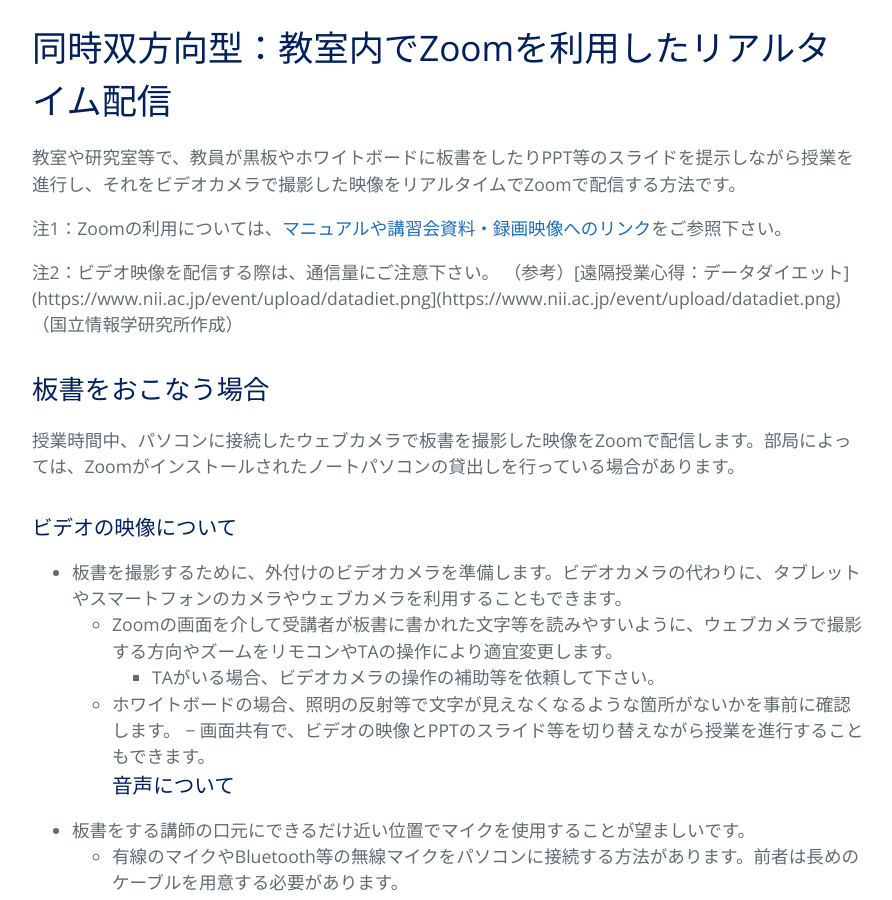
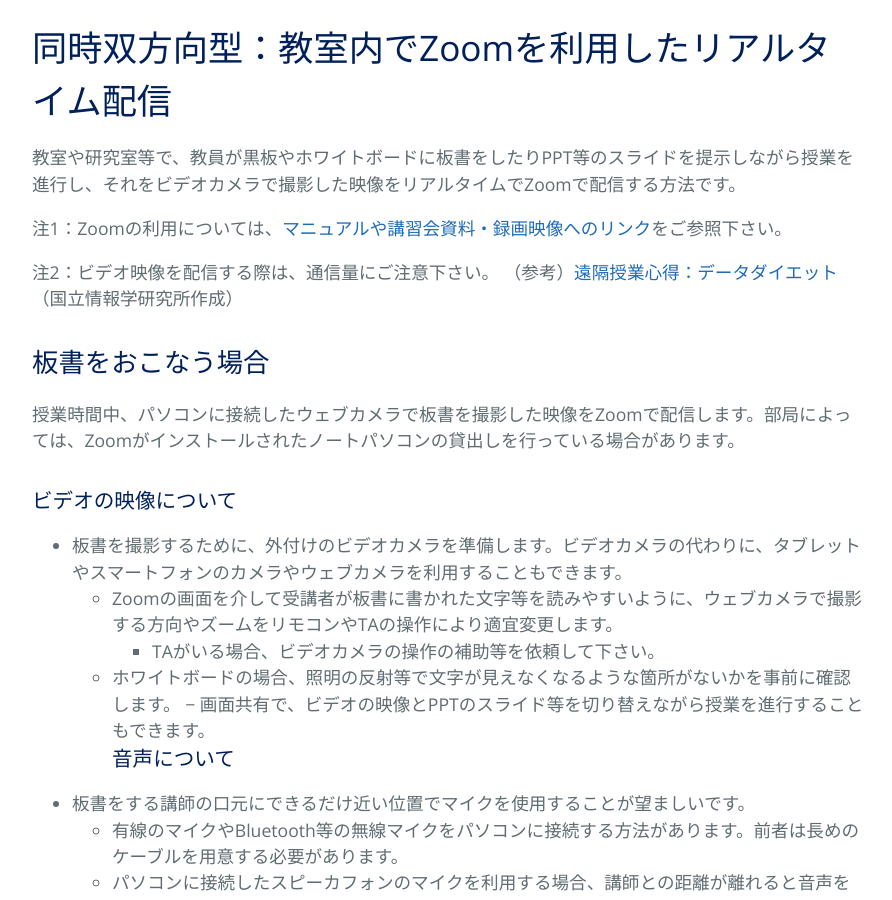
Before and after one commit to kyoto-u/online-edu, a Jekyll site: the page built from 04_zoom_classroom.md, in a window 1280 px wide and 900 px high, scrolled down 383 px. Shown: the whole window, without its empty margins (192-1084 px from the left). Built offline with Jekyll 4.4.1, drawn with Linux system fonts in a browser that asks for light colours; part of the change alters nothing that is shown.

Commit message:
Add files via upload

```diff
--- a/04_zoom_classroom.md
+++ b/04_zoom_classroom.md
@@ -9,7 +9,7 @@ title: {{ site.name }}
 注1：Zoomの利用については、[マニュアルや講習会資料・録画映像へのリンク](https://kyoto-u.github.io/online-edu/zoom#anch03)をご参照下さい。
 
 注2：ビデオ映像を配信する際は、通信量にご注意下さい。
-（参考）[遠隔授業心得：データダイエット](https://www.nii.ac.jp/event/upload/datadiet.png](https://www.nii.ac.jp/event/upload/datadiet.png)（国立情報学研究所作成）
+（参考）[遠隔授業心得：データダイエット](https://www.nii.ac.jp/event/upload/datadiet.png)（国立情報学研究所作成）
 
 ## 板書をおこなう場合
 
```
